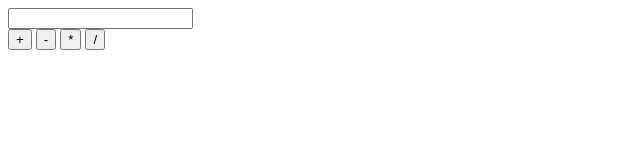
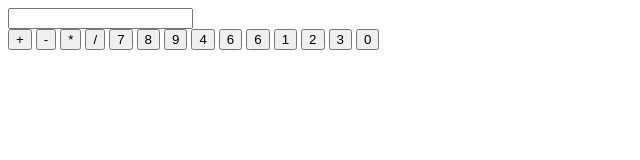
Before and after one commit to yaudahbanh/TugasKetigaPWEB, a plain HTML site: page index.html in a window 1280 px wide. Shown: the whole page, without its empty margins (0-640 px from the left). Drawn offline with Linux system fonts and the light colour scheme.

Commit message:
feat: update button

```diff
--- a/index.html
+++ b/index.html
@@ -13,6 +13,16 @@
         <button class="operator">-</button>
         <button class="operator">*</button>
         <button class="operator">/</button>
+        <button>7</button>
+        <button>8</button>
+        <button>9</button>
+        <button>4</button>
+        <button>6</button>
+        <button>6</button>
+        <button>1</button>
+        <button>2</button>
+        <button>3</button>
+        <button>0</button>
       </div>
     </div>
   </body>
```
